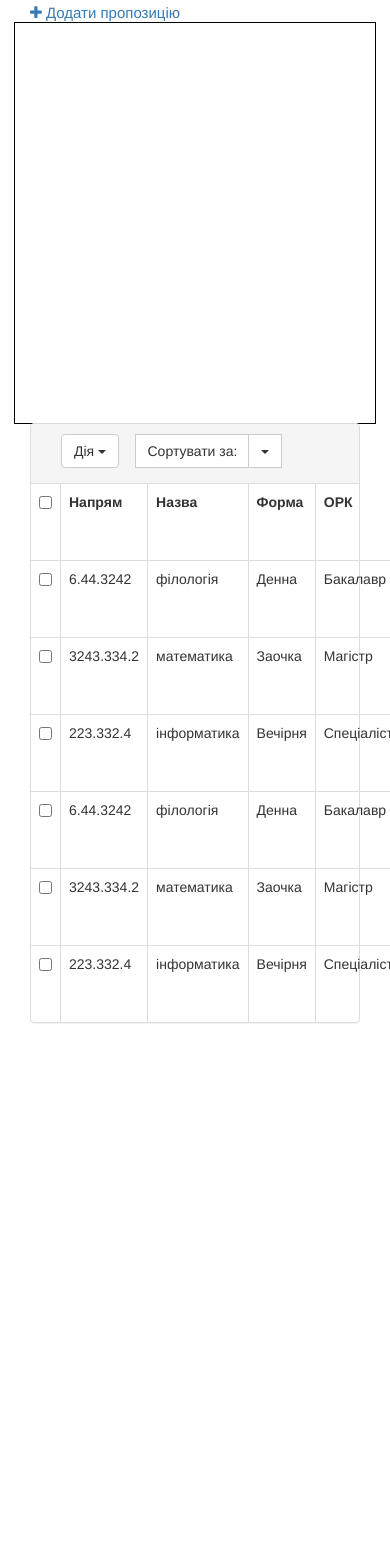
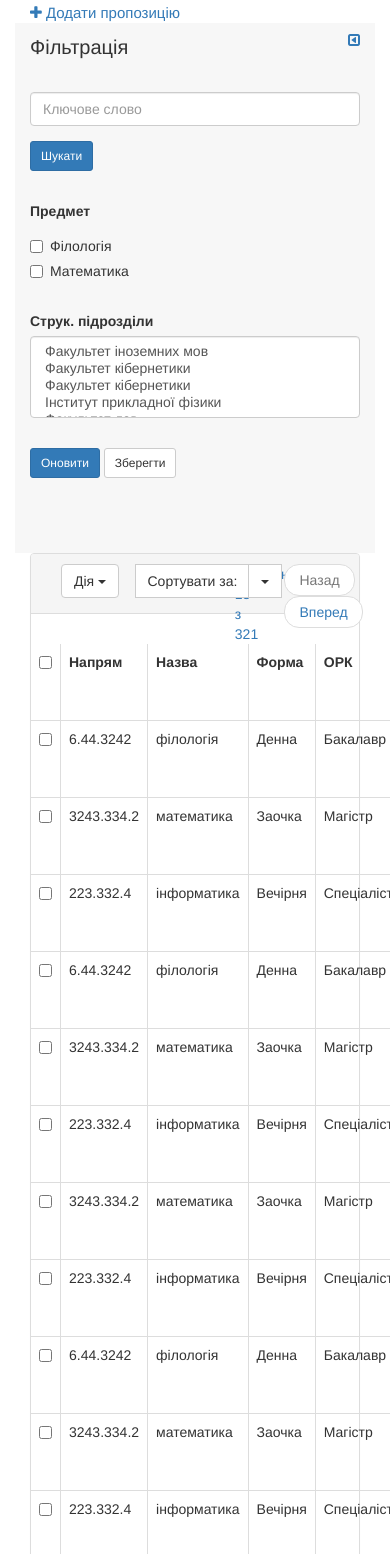
Before and after one commit to mkozhukharenko/admission_system, a website: page app/index.html in a window 390 px wide. Shown: the part 106-1660 px from the top of the page. Before the commit the page ends 1149 px from the top, so only its background shows below. Drawn offline with nearby package versions, Linux system fonts and the light colour scheme.

Commit message:
some improvement

```diff
--- a/app/index.html
+++ b/app/index.html
@@ -83,15 +83,12 @@
 
 			<div class="raw content-header">
 
-
 				<div class="col-md-3" >
-          <span class="content-header-title"><i class="fa fa-graduation-cap"></i> Пропозиції ВУЗу</span>
+					<span class="content-header-title"><i class="fa fa-graduation-cap"></i> Пропозиції ВУЗу</spa>
 					</div>
-
 					<div class="col-md-2 col-md-offset-7" >
 						<a class="add-button"><i class="fa fa-plus "></i> Додати пропозицію </a>
 					</div>
-
 
 				</div>
 				<!-- main content -->
@@ -99,13 +96,56 @@
 
 				<div class="raw ">
 					<!-- filter -->
-        <div class="col-md-2 filter" >
+					<div class="col-sm-2 col-md-2 filter" >
+
+						<p class="filter-title">
+							<span >Фільтрація</span>
+							<!-- <i class="fa fa-hand-o-left"></i> -->
+							<a href="" class="slide-left"> <i class="fa fa-caret-square-o-left"></i></a>
+						</p>
+
+						<form class="search-around" role="form">
+							<div class="form-group">
+								<input type="search" class="form-control" id="inputSearch" placeholder="Ключове слово">
+							</div>
+							<button type="submit" class="btn  btn-sm btn-primary">Шукати</button>
+						</form>
+
+						<form class="filter-subjects" role="form">
+							<div class="form-group">
+								<label for="name">Предмет </label>
+								<div class="checkbox">
+									<label><input type="checkbox" value="">Філологія</label>
+								</div>
+								<div class="checkbox">
+									<label><input type="checkbox" value="">Математика</label>
+								</div>
+							</div>
+						</form>
+
+						<form class="filter-faculty" class="search-around" role="form">
+							<div class="form-group">
+								<label for="name">Струк. підрозділи</label>
+								<select multiple class="form-control">
+									<option>Факультет іноземних мов</option>
+									<option>Факультет кібернетики</option>
+									<option>Факультет кібернетики</option>
+									<option>Інститут прикладної фізики</option>
+									<option>Факультет лав</option>
+								</select>
+							</div>
+						</form>
+
+						<p>
+							<button type="button" class="btn btn-primary btn-sm">Оновити</button>
+							<button type="button" class="btn btn-default btn-sm">Зберегти</button>
+						</p>
 
 					</div>
 					<!-- end filter -->
 
 
-        <div class="col-md-10 content-data">
+					<div class="col-sm-10 col-md-10 content-data">
 						<div class="panel panel-default">
 							<!-- Default panel contents -->
 							<div class="panel-heading data-header">
@@ -146,8 +186,17 @@
 									</div>
 								</div>
 
+								<div class="col-xs-2 col-xs-offset-1 ">
+									<a href="">Показано 13 з 321</a>
 								</div>
 
+								<div class="col-xs-3">
+									<ul class="pager data-navigation">
+										<li  class="disabled"><a href="#">Назад</a></li>
+										<li><a href="#">Вперед</a></li>
+									</ul>
+								</div>
+							</div>
 							<!-- Table -->
 							<table class="table table-bordered">
 								<tr>
@@ -181,6 +230,106 @@
 									<td>0</td>
 									<td>3</td>
 									<td>01.09.2015</td>
+									<th>
+										<a class="edit ml10" href="javascript:void(0)" title="Edit">'
+											<i class="glyphicon glyphicon-edit"></i>
+										</a>
+										<a class="remove ml10" href="javascript:void(0)" title="Remove">
+											<i class="glyphicon glyphicon-remove"></i>
+										</a>
+									</th>
+								</tr>
+								<tr>
+									<th><input type="checkbox" id="inlineCheckbox1" value="option1"></label></th>
+									<td>3243.334.2</td>
+									<td>математика</td>
+									<td>Заочка</td>
+									<td>Магістр</td>
+									<td>Факультет вищої математики</td>
+									<td>54</td>
+									<td>2</td>
+									<td>4</td>
+									<td>01.09.2015</td>
+									<th>
+										<a class="edit ml10" href="javascript:void(0)" title="Edit">'
+											<i class="glyphicon glyphicon-edit"></i>
+										</a>
+										<a class="remove ml10" href="javascript:void(0)" title="Remove">
+											<i class="glyphicon glyphicon-remove"></i>
+										</a>
+									</th>
+								</tr>
+								<tr>
+									<th><input type="checkbox" id="inlineCheckbox1" value="option1"></label></th>
+									<td>223.332.4</td>
+									<td>інформатика</td>
+									<td>Вечірня</td>
+									<td>Спеціаліст</td>
+									<td>Факультет кібернетики</td>
+									<td>32</td>
+									<td>32</td>
+									<td>5</td>
+									<td>21.10.2015</td>
+									<th>
+										<a class="edit ml10" href="javascript:void(0)" title="Edit">'
+											<i class="glyphicon glyphicon-edit"></i>
+										</a>
+										<a class="remove ml10" href="javascript:void(0)" title="Remove">
+											<i class="glyphicon glyphicon-remove"></i>
+										</a>
+									</th>
+								</tr>
+								<tr>
+									<th><input type="checkbox" id="inlineCheckbox1" value="option1"></label></th>
+									<td>6.44.3242</td>
+									<td>філологія</td>
+									<td>Денна</td>
+									<td>Бакалавр</td>
+									<td>Факультет іноземних мов</td>
+									<td>43</td>
+									<td>0</td>
+									<td>3</td>
+									<td>01.09.2015</td>
+									<th>
+										<a class="edit ml10" href="javascript:void(0)" title="Edit">'
+											<i class="glyphicon glyphicon-edit"></i>
+										</a>
+										<a class="remove ml10" href="javascript:void(0)" title="Remove">
+											<i class="glyphicon glyphicon-remove"></i>
+										</a>
+									</th>
+								</tr>
+								<tr>
+									<th><input type="checkbox" id="inlineCheckbox1" value="option1"></label></th>
+									<td>3243.334.2</td>
+									<td>математика</td>
+									<td>Заочка</td>
+									<td>Магістр</td>
+									<td>Факультет вищої математики</td>
+									<td>54</td>
+									<td>2</td>
+									<td>4</td>
+									<td>01.09.2015</td>
+									<th>
+										<a class="edit ml10" href="javascript:void(0)" title="Edit">'
+											<i class="glyphicon glyphicon-edit"></i>
+										</a>
+										<a class="remove ml10" href="javascript:void(0)" title="Remove">
+											<i class="glyphicon glyphicon-remove"></i>
+										</a>
+									</th>
+								</tr>
+								<tr>
+									<th><input type="checkbox" id="inlineCheckbox1" value="option1"></label></th>
+									<td>223.332.4</td>
+									<td>інформатика</td>
+									<td>Вечірня</td>
+									<td>Спеціаліст</td>
+									<td>Факультет кібернетики</td>
+									<td>32</td>
+									<td>32</td>
+									<td>5</td>
+									<td>21.10.2015</td>
 									<th>
 										<a class="edit ml10" href="javascript:void(0)" title="Edit">'
 											<i class="glyphicon glyphicon-edit"></i>
--- a/app/styles/data-header.css
+++ b/app/styles/data-header.css
@@ -2,3 +2,8 @@
 .data-header {
   min-height: 60px;
 }
+
+
+.data-navigation {
+	margin: 0px;
+}
--- a/app/styles/filter.css
+++ b/app/styles/filter.css
@@ -1,8 +1,32 @@
 /* FILTER */
 
 .filter{
-  min-height: 400px;
+  min-height: 530px;
+  padding-top: 10px;
   /*border: 2px solid #6e68a1; */
-  /*background-color: #dedfde;*/
-  outline: 1px solid black;
+  background-color: #f7f7f7;
+  /*outline: 1px solid black;*/
 }
+
+.fa-caret-square-o-left {
+	float: right;
+}
+.filter-title  span{
+	font-size: 20px;
+}
+
+.filter-title {
+	margin-bottom: 30px;
+}
+
+.search-around {
+	margin-bottom: 30px;
+}
+
+.filter-subjects {
+	margin-bottom: 30px;
+}
+
+.filter-faculty {
+	margin-bottom: 30px;
+}
--- a/app/styles/header.css
+++ b/app/styles/header.css
@@ -1,17 +1,7 @@
 /*NAVIGAATION TOOOP*/
 .nav-top {
-  /*min-height: 50px;*/
-  /*background-color: #49428b;*/
-  /*padding-top: 10px*/
+
 }
-
-/*.nav-top .banner {
-  font-size: 18px;
-  color: #fff;
-}*/
-/*.nav-top .glyphicon-cog {
-  font-color:#a29ec3;
-}*/
 
 
 /* SEARCH BUTTON*/
@@ -28,3 +18,7 @@
     padding: 10px 12px;
     pointer-events: none;
 }
+
+.admin {
+  margin-top: 5px;
+}
```
Lines whose indentation alone changed are shown as unchanged.
